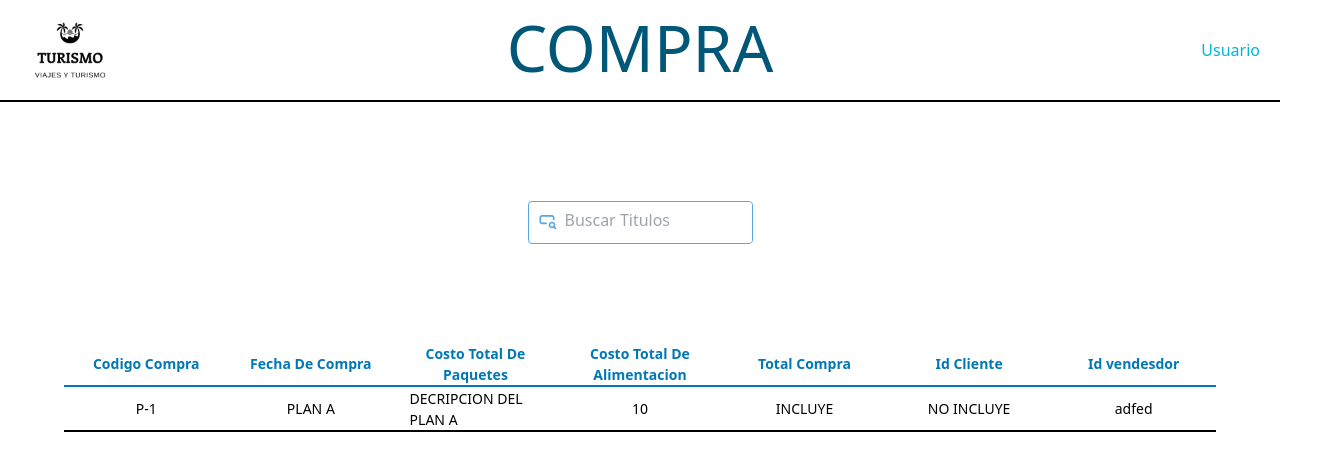
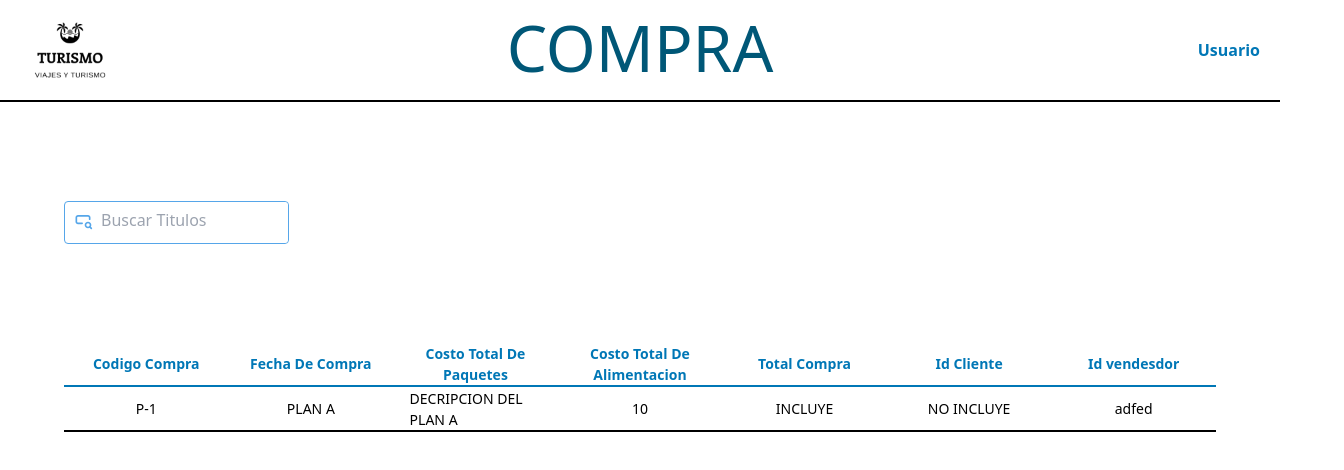
Before and after one commit to JALZ2003/Turismo-DB-Front, a React (Vite) app: page /compra in a window 1280 px wide. Shown: the top 470 px of the page, 1344 px wide, since content can reach past the window. Built offline with nearby package versions, Linux system fonts and the light colour scheme; a web font is replaced by a local one.

Commit message:
se crea menu dezplegable con las opciones que estan en router y se crear el componente search para reutilizarse

```diff
--- /dev/null
+++ b/src/components/Menu.jsx
@@ -0,0 +1,10 @@
+import { Link as Anchor } from "react-router-dom"
+
+export default function Menu({ option, setOpen, open }) {
+    return (
+        <div className='absolute z-20 right-4 top-16 p-[10px] rounded-lg border-2 bg-white'>
+            {option?.map((each, index) =>
+                <Anchor onClick={()=>setOpen(false)} className="flex flex-col items-center hover:cursor-pointer hover:bg-[#0077B6] hover:text-white font-semibold rounded-xl p-2 text-[#0077B6]" to={each.to} key={index}>{each.title}</Anchor>)}
+        </div>
+    )
+}
--- a/src/components/Navbar.jsx
+++ b/src/components/Navbar.jsx
@@ -1,10 +1,40 @@
+import { useEffect, useRef, useState } from 'react';
 import logo from '../assets/logo.png';
+import Menu from './Menu';
 
 export default function Navbar() {
+    const usuarioRef = useRef();
+    const menuRef = useRef();
+
+    window.addEventListener("click",(e)=>{
+        if(e.target !== menuRef.current && e.target !== usuarioRef.current){
+            setOpen(false);
+        }
+    });
+
+    const [open, setOpen] = useState(false);
+    const [option, setOption] = useState([]);
+    useEffect(() => {
+        setOption([
+            { to: '/', title: "Inicio" },
+            { to: '/planTuristico', title: "Plan turistico" },
+            { to: '/puntos_visita', title: "Puntos de visita" },
+            { to: '/tarifa', title: "Tarifa" },
+            { to: '/compra', title: "Compra" },
+            { to: '/vendedor', title: "Vendedor" },
+            { to: '/cliente', title: "Cliente" },
+            { to: '/detallado_compra', title: "Detallado de compra" },
+        ])
+    }, [])
     return (
-        <nav className="border-b-2 border-black flex items-center justify-between pr-5 pl-5">
-            <img className='w-[100px]' src={logo} alt="Logo" />
-            <p className='text-[#00B4D8]'> Usuario </p>
-        </nav>
+        <>
+            {open && (<Menu ref={menuRef} option={option} setOpen={setOpen} open={open} />)}
+            <nav className="border-b-2 border-black flex items-center justify-between pr-5 pl-5">
+                <img className='w-[100px]' src={logo} alt="Logo" />
+                <p ref={usuarioRef} onClick={() => setOpen(!open)} className='text-[#0077B6] hover:cursor-pointer z-20 font-bold'> Usuario </p>
+
+            </nav>
+        </>
+
     )
 }
--- /dev/null
+++ b/src/components/Search.jsx
@@ -0,0 +1,12 @@
+import buscar from '../assets/buscar.svg';
+
+export default function Search() {
+    return (
+        <div className='w-full h-[30%] flex items-center justify-start ms-16'>
+            <div className='flex border border-[#56A6E9] w-[225px] h-[43px] rounded-[4px]'>
+                <img className='h-[20px] w-[20px] m-2' src={buscar} alt="Buscar" />
+                <input className='w-full h-full outline-none rounded-[4px] pb-1' type="text" placeholder='Buscar Titulos' />
+            </div>
+        </div>
+    )
+}
--- a/src/pages/Cliente.jsx
+++ b/src/pages/Cliente.jsx
@@ -1,4 +1,4 @@
-import buscar from '../assets/buscar.svg';
+import Search from '../components/Search';
 
 export default function Cliente() {
     return (
@@ -6,12 +6,7 @@ export default function Cliente() {
             <h1 className='absolute w-full h-[100px] text-center text-[#005777] text-[64px]'> CLIENTE </h1>
             <main className="flex flex-col h-screen">
 
-                <div className='w-full h-[30%] flex items-center justify-center'>
-                    <div className='flex border border-[#56A6E9] w-[225px] h-[43px] rounded-[4px]'>
-                        <img className='h-[20px] w-[20px] m-2' src={buscar} alt="Buscar" />
-                        <input className='w-full h-full outline-none rounded-[4px] pb-1' type="text" placeholder='Buscar Titulos' />
-                    </div>
-                </div>
+                <Search />
                 <div className='w-full'>
                     <table className='w-full flex flex-col items-center'>
                         <thead className='w-[90%]'>
--- a/src/pages/Compra.jsx
+++ b/src/pages/Compra.jsx
@@ -1,4 +1,4 @@
-import buscar from '../assets/buscar.svg';
+import Search from '../components/Search';
 
 export default function Compra() {
     return (
@@ -6,12 +6,7 @@ export default function Compra() {
             <h1 className='absolute w-full h-[100px] text-center text-[#005777] text-[64px]'> COMPRA </h1>
             <main className="flex flex-col h-screen">
 
-                <div className='w-full h-[30%] flex items-center justify-center'>
-                    <div className='flex border border-[#56A6E9] w-[225px] h-[43px] rounded-[4px]'>
-                        <img className='h-[20px] w-[20px] m-2' src={buscar} alt="Buscar" />
-                        <input className='w-full h-full outline-none rounded-[4px] pb-1' type="text" placeholder='Buscar Titulos' />
-                    </div>
-                </div>
+                <Search/>
                 <div className='w-full'>
                     <table className='w-full flex flex-col items-center'>
                         <thead className='w-[90%]'>
--- a/src/pages/Detallado_compra.jsx
+++ b/src/pages/Detallado_compra.jsx
@@ -1,4 +1,4 @@
-import buscar from '../assets/buscar.svg';
+import Search from '../components/Search';
 
 export default function Detallado_compra() {
     return (
@@ -6,12 +6,7 @@ export default function Detallado_compra() {
             <h1 className='absolute w-full h-[100px] text-center text-[#005777] text-[64px]'> DETALLADO DE COMPRA </h1>
             <main className="flex flex-col h-screen">
 
-                <div className='w-full h-[30%] flex items-center justify-center'>
-                    <div className='flex border border-[#56A6E9] w-[225px] h-[43px] rounded-[4px]'>
-                        <img className='h-[20px] w-[20px] m-2' src={buscar} alt="Buscar" />
-                        <input className='w-full h-full outline-none rounded-[4px] pb-1' type="text" placeholder='Buscar Titulos' />
-                    </div>
-                </div>
+                <Search/>
                 <div className='w-full'>
                     <table className='w-full flex flex-col items-center'>
                         <thead className='w-[90%]'>
--- a/src/pages/PlanTuristico.jsx
+++ b/src/pages/PlanTuristico.jsx
@@ -1,4 +1,4 @@
-import buscar from '../assets/buscar.svg';
+import Search from '../components/Search';
 
 export default function PlanTuristico() {
     return (
@@ -6,15 +6,10 @@ export default function PlanTuristico() {
             <h1 className='absolute w-full h-[100px] text-center text-[#005777] text-[64px]'> PLANES TURISTICOS </h1>
             <main className="flex flex-col h-screen">
 
-                <div className='w-full h-[30%] flex items-center justify-center'>
-                    <div className='flex border border-[#56A6E9] w-[225px] h-[43px] rounded-[4px]'>
-                        <img className='h-[20px] w-[20px] m-2' src={buscar} alt="Buscar" />
-                        <input className='w-full h-full outline-none rounded-[4px] pb-1' type="text" placeholder='Buscar Titulos' />
-                    </div>
-                </div>
+                <Search/>
                 <div className='w-full'>
                     <table className='w-full flex flex-col items-center'>
-                    <thead className='w-[90%]'>
+                        <thead className='w-[90%]'>
                             <tr className='flex justify-around items-center text-[14px] text-[#0077B6] border-b-2 border-[#0077B6] h-[45px] w-[100%]'>
                                 <th className='p-4 flex justify-center w-[10%]'> Codigo Plan </th>
                                 <th className='p-4 flex justify-center w-[10%]'> Titulo </th>
--- a/src/pages/Puntos_visita.jsx
+++ b/src/pages/Puntos_visita.jsx
@@ -1,4 +1,4 @@
-import buscar from '../assets/buscar.svg';
+import Search from '../components/Search';
 
 export default function Puntos_visita() {
     return (
@@ -6,12 +6,7 @@ export default function Puntos_visita() {
             <h1 className='absolute w-full h-[100px] text-center text-[#005777] text-[64px]'> PUNTOS DE VISITA </h1>
             <main className="flex flex-col h-screen">
 
-                <div className='w-full h-[30%] flex items-center justify-center'>
-                    <div className='flex border border-[#56A6E9] w-[225px] h-[43px] rounded-[4px]'>
-                        <img className='h-[20px] w-[20px] m-2' src={buscar} alt="Buscar" />
-                        <input className='w-full h-full outline-none rounded-[4px] pb-1' type="text" placeholder='Buscar Titulos' />
-                    </div>
-                </div>
+                <Search/>
                 <div className='w-full'>
                     <table className='w-full flex flex-col items-center'>
                         <thead className='w-[90%]'>
--- a/src/pages/Tarifa.jsx
+++ b/src/pages/Tarifa.jsx
@@ -1,4 +1,4 @@
-import buscar from '../assets/buscar.svg';
+import Search from '../components/Search';
 
 export default function Tarifa() {
     return (
@@ -6,12 +6,7 @@ export default function Tarifa() {
             <h1 className='absolute w-full h-[100px] text-center text-[#005777] text-[64px]'> TARIFA </h1>
             <main className="flex flex-col h-screen">
 
-                <div className='w-full h-[30%] flex items-center justify-center'>
-                    <div className='flex border border-[#56A6E9] w-[225px] h-[43px] rounded-[4px]'>
-                        <img className='h-[20px] w-[20px] m-2' src={buscar} alt="Buscar" />
-                        <input className='w-full h-full outline-none rounded-[4px] pb-1' type="text" placeholder='Buscar Titulos' />
-                    </div>
-                </div>
+                <Search/>
                 <div className='w-full'>
                     <table className='w-full flex flex-col items-center'>
                         <thead className='w-[90%]'>
--- a/src/pages/Vendedor.jsx
+++ b/src/pages/Vendedor.jsx
@@ -1,4 +1,4 @@
-import buscar from '../assets/buscar.svg';
+import Search from '../components/Search';
 
 export default function Vendedor() {
     return (
@@ -6,12 +6,7 @@ export default function Vendedor() {
             <h1 className='absolute w-full h-[100px] text-center text-[#005777] text-[64px]'> VENDEDOR </h1>
             <main className="flex flex-col h-screen">
 
-                <div className='w-full h-[30%] flex items-center justify-center'>
-                    <div className='flex border border-[#56A6E9] w-[225px] h-[43px] rounded-[4px]'>
-                        <img className='h-[20px] w-[20px] m-2' src={buscar} alt="Buscar" />
-                        <input className='w-full h-full outline-none rounded-[4px] pb-1' type="text" placeholder='Buscar Titulos' />
-                    </div>
-                </div>
+                <Search/>
                 <div className='w-full'>
                     <table className='w-full flex flex-col items-center'>
                         <thead className='w-[90%]'>
```
